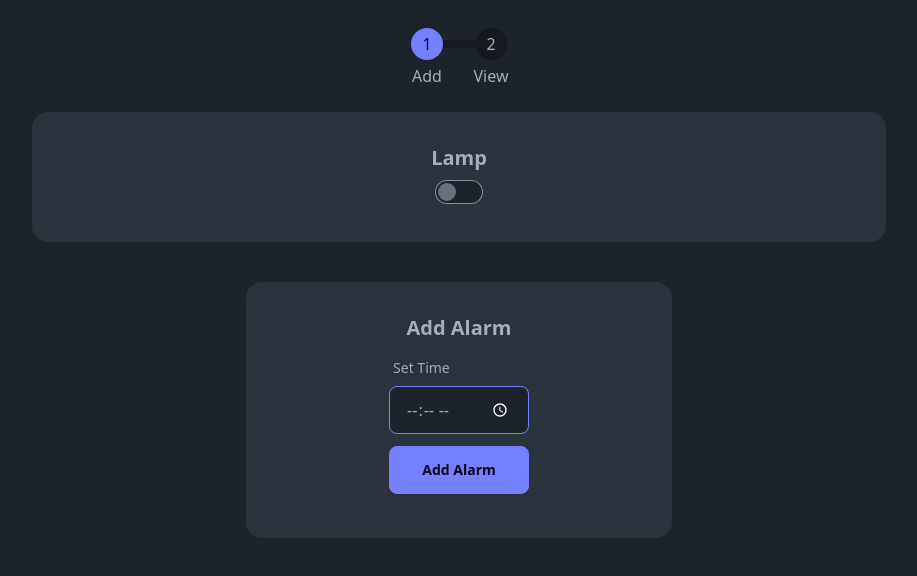
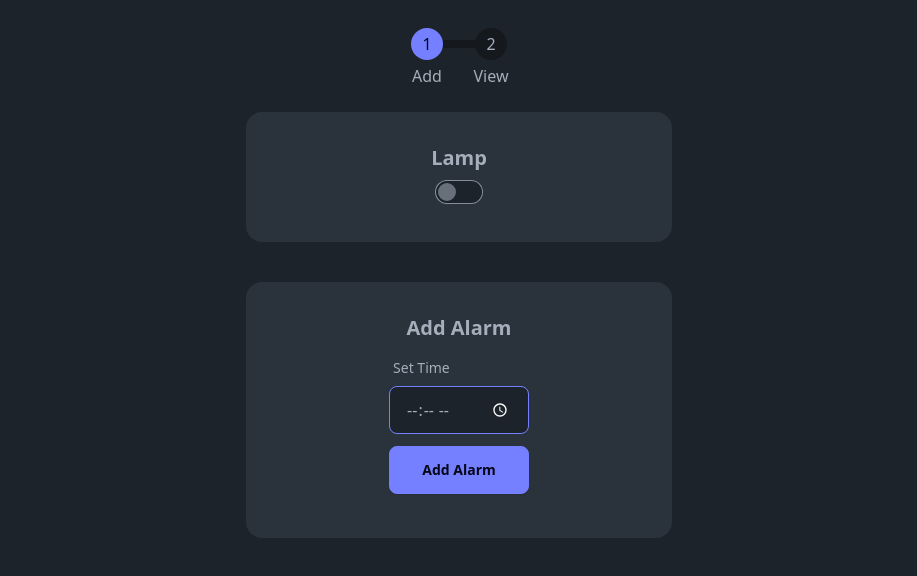
Before and after one commit to JosephBrooksbank/sad-lamp-server, a SvelteKit app: page / in a window 1280 px wide. Shown: the top 576 px of the page, without its empty margins (181-1098 px from the left). Built offline with nearby package versions, Linux system fonts and the light colour scheme; no server answers; the database is empty.

Commit message:
v1 candidate

```diff
--- a/package.json
+++ b/package.json
@@ -12,6 +12,7 @@
 	},
 	"devDependencies": {
 		"@sveltejs/adapter-auto": "^3.0.0",
+		"@sveltejs/adapter-node": "^2.0.1",
 		"@sveltejs/kit": "^2.0.0",
 		"@sveltejs/vite-plugin-svelte": "^3.0.0",
 		"@types/luxon": "^3.3.7",
--- a/src/routes/+layout.svelte
+++ b/src/routes/+layout.svelte
@@ -35,7 +35,7 @@
 
     </ul>
 </nav>
-<div class="card w-4/6 bg-neutral text-neutral-content mx-auto mb-10">
+<div class="card min-w-4/6 lg:w-1/3 bg-neutral text-neutral-content mx-auto mb-10">
     <div class="card-body items-center text-center">
         <h2 class="card-title">Lamp</h2>
         <form bind:this={form} method="POST" action="/alarmControl?/setLamp" on:submit|preventDefault={handlesSubmit}>
--- a/svelte.config.js
+++ b/svelte.config.js
@@ -1,4 +1,4 @@
-import adapter from '@sveltejs/adapter-auto';
+import adapter from '@sveltejs/adapter-node';
 import { vitePreprocess } from '@sveltejs/vite-plugin-svelte';
 
 /** @type {import('@sveltejs/kit').Config} */
```
Also changed, not shown: 2 other files (tests, documents, lock files or other folders).
